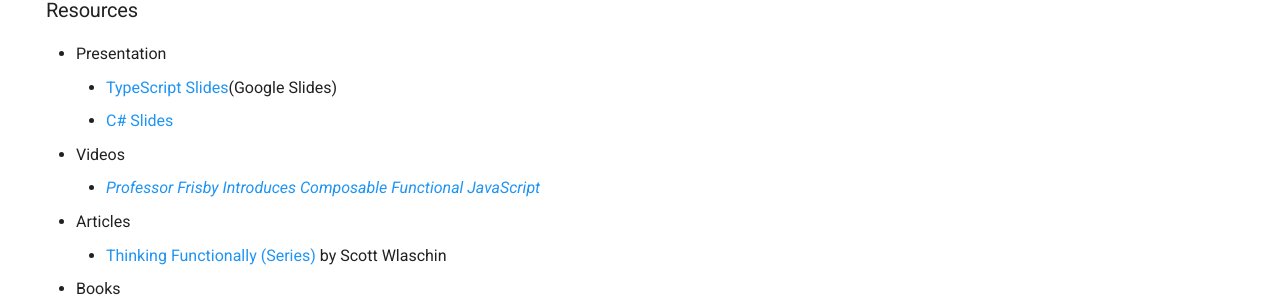
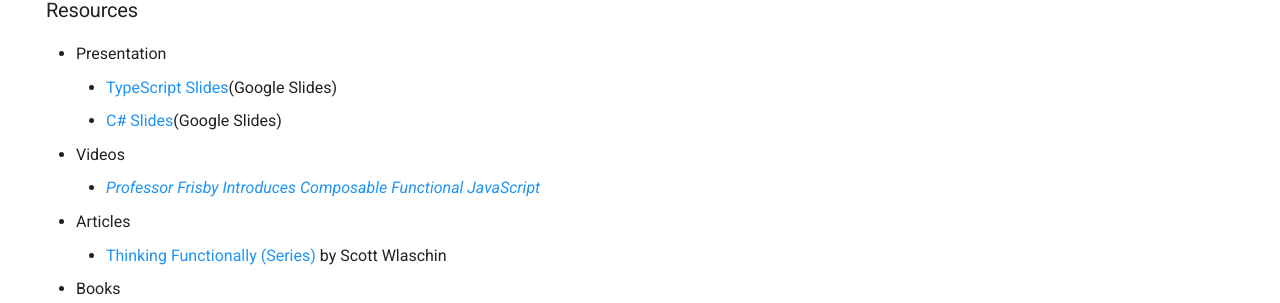
Before and after one commit to cameronpresley/blog, an MkDocs documentation site: the page built from docs/presentations.md, in a window 1280 px wide and 900 px high, scrolled down 3723 px. Shown: the part 149-452 px from the top of the window. Built offline with MkDocs 1.6.1 and Material for MkDocs 9.7.7, drawn with Linux system fonts in a browser that asks for light colours; plug-ins that fetch from the network failed and are left out.

Commit message:
Update presentations.md

```diff
--- a/docs/presentations.md
+++ b/docs/presentations.md
@@ -113,7 +113,7 @@
 
 - Presentation
     - [TypeScript Slides](https://docs.google.com/presentation/d/12NOkQWN42VTQK2fCNuoLhby5Aat1BFUNNGWL0_upRIU/edit?usp=sharing)(Google Slides)
-    - [C# Slides](https://docs.google.com/presentation/d/1W5wwxkERD0iD2CC2LLydI1DHFxfzzQNBYBuJ3FWfUTA/edit?usp=sharing)
+    - [C# Slides](https://docs.google.com/presentation/d/1W5wwxkERD0iD2CC2LLydI1DHFxfzzQNBYBuJ3FWfUTA/edit?usp=sharing)(Google Slides)
 - Videos
     - _[Professor Frisby Introduces Composable Functional JavaScript](https://egghead.io/courses/professor-frisby-introduces-composable-functional-javascript)_
 - Articles
```
